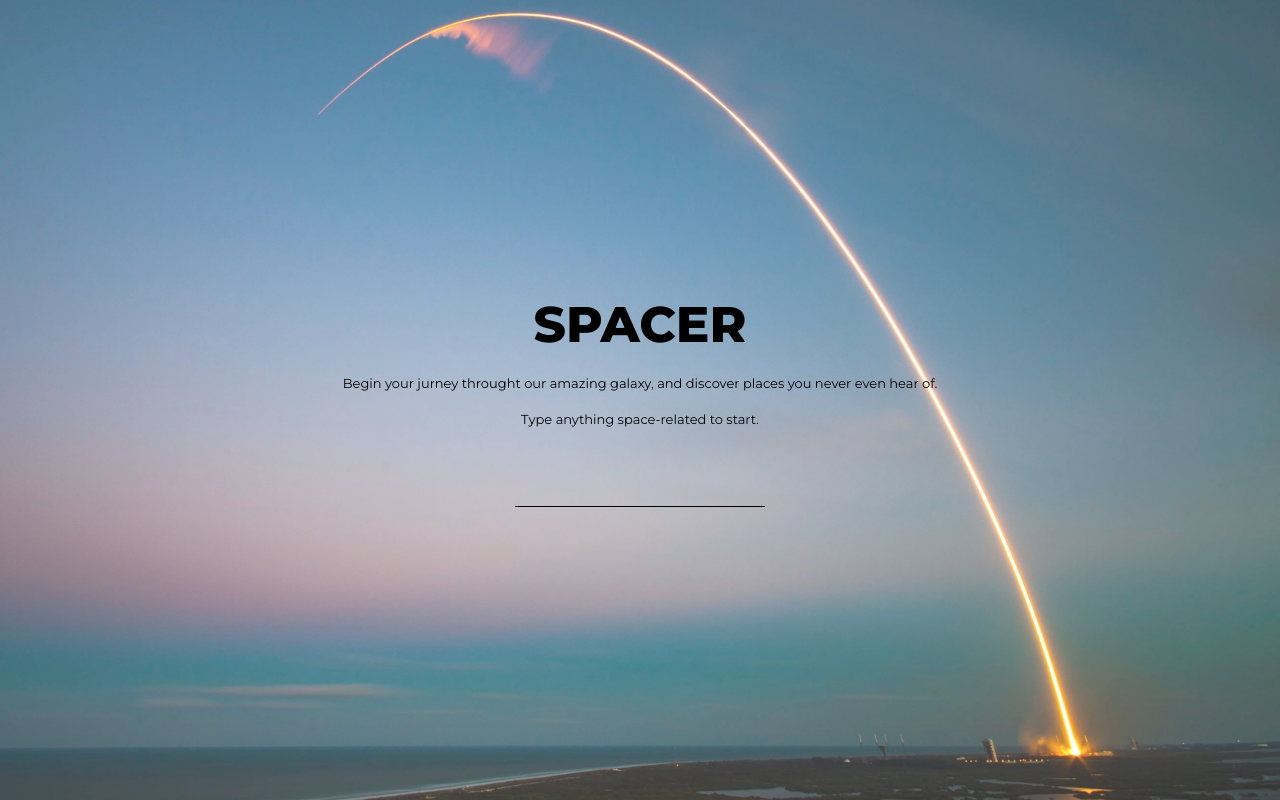
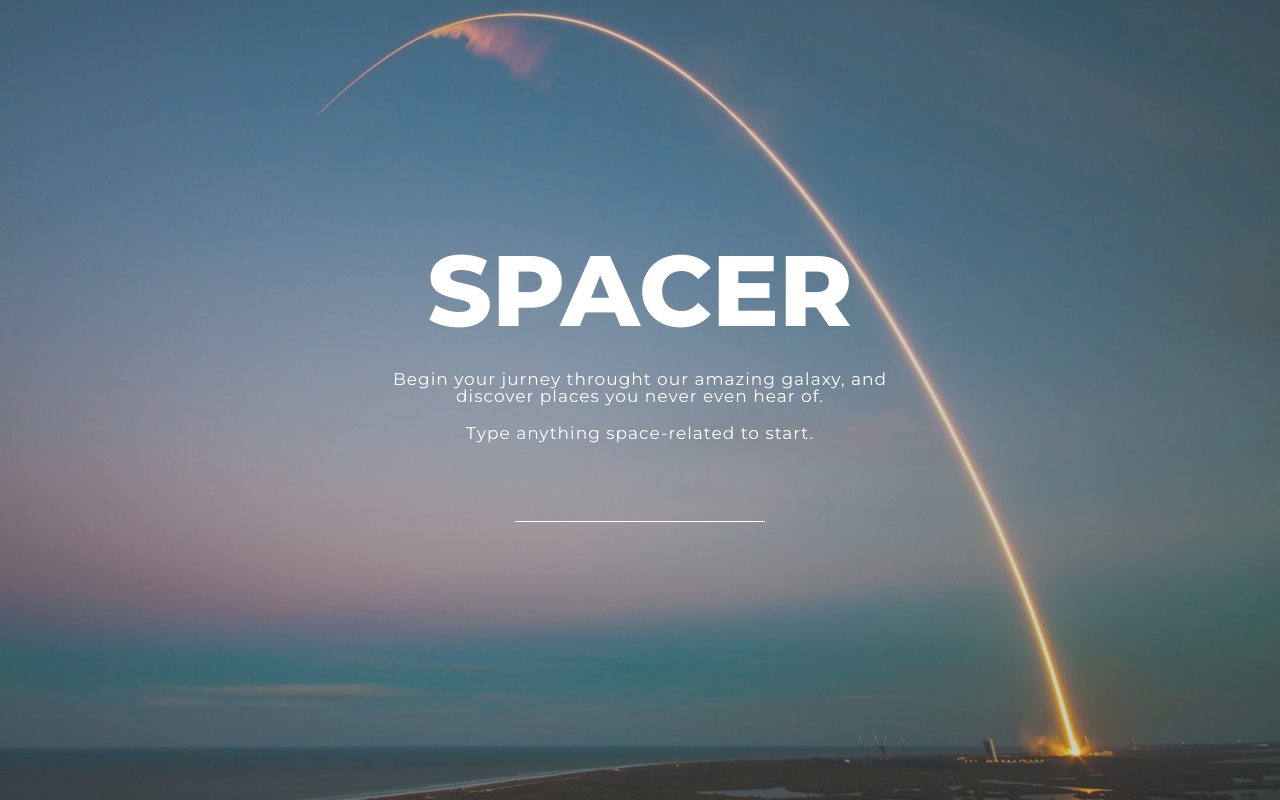
Before and after one commit to lukaszscislowski/spacer, a Vue app: page / in a window 1280 px wide. Built offline with nearby package versions, Linux system fonts and the light colour scheme.

Commit message:
finished app

```diff
--- a/src/App.vue
+++ b/src/App.vue
@@ -1,16 +1,174 @@
 <template>
- <div class="app">
-   <router-view />
- </div>
+  <div :class="[{ flexStart: step === 1 }, 'wrapper']">
+    <transition name="slide">
+      <img src="./assets/logo.svg" class="logo" v-if="step === 1" />
+    </transition>
+    <transition name="fade">
+      <HeroImage v-if="step === 0" />
+    </transition>
+    <Claim v-if="step === 0" />
+    <SearchInput
+      v-model="searchValue"
+      @input="handleInput"
+      :dark="step === 1"
+    />
+    <div class="results">
+      <Item v-for="item in results" :item="item" :key="item.data[0].nasa_id"
+      @click.native="handleModalOpen(item)" />
+    </div>
+    <div class="loader" v-if="step === 1 && loading" />
+				<Modal v-if="modalOpen" :item="modalItem" @closeModal="modalOpen = false" />
+  </div>
 </template>
+<script>
+import axios from 'axios';
+import debounce from 'lodash.debounce';
+import Claim from '@/components/Claim.vue';
+import SearchInput from '@/components/SearchInput.vue';
+import HeroImage from '@/components/Heroimage.vue';
+import Item from '@/components/Item.vue';
+import Modal from '@/components/Modal.vue';
+
+const API = 'https://images-api.nasa.gov/search';
+
+export default {
+  name: 'Search',
+  components: {
+    HeroImage,
+    Claim,
+    SearchInput,
+    Item,
+    Modal,
+  },
+  data() {
+    return {
+      modalItem: null,
+      modalOpen: false,
+      loading: false,
+      step: 0,
+      searchValue: '',
+      results: [],
+    };
+  },
+  methods: {
+
+    handleModalOpen(item) {
+      this.modalOpen = true;
+      this.modalItem = item;
+    },
+
+    // eslint-disable-next-line
+    handleInput: debounce(function () {
+      this.loading = true;
+      axios
+        .get(`${API}?q=${this.searchValue}&media_type=image`)
+        .then((response) => {
+          this.results = response.data.collection.items;
+          this.loading = false;
+          this.step = 1;
+        })
+        .catch((error) => {
+          console.log(error);
+        });
+    }, 500),
+  },
+};
+</script>
+
 <style lang="scss">
-@import url('https://fonts.googleapis.com/css2?family=Montserrat:wght@300;400;600;800&display=swap');
+@import url("https://fonts.googleapis.com/css2?family=Montserrat:wght@300;400;600;800&display=swap");
 * {
   box-sizing: border-box;
+  -webkit-font-smoothing: antialiased;
+  -moz-osx-font-smoothing: grayscale;
 }
 body {
-  font-family: 'Montserrat', sans-serif;
+  font-family: "Montserrat", sans-serif;
   margin: 0;
   padding: 0;
 }
+.wrapper {
+  margin: 0;
+  position: relative;
+  width: 100%;
+  min-height: 100vh;
+  padding: 30px;
+  display: flex;
+  flex-direction: column;
+  align-items: center;
+  justify-content: center;
+  &.flexStart {
+    justify-content: flex-start;
+  }
+}
+.logo {
+  position: absolute;
+  top: 30px;
+}
+
+
+.loader {
+  margin-top: 100px;
+  display: inline-block;
+  width: 64px;
+  height: 64px;
+  @media (min-width: 768px) {
+    width: 90px;
+    height: 90px;
+  }
+}
+.loader:after {
+  content: " ";
+  display: block;
+  width: 46px;
+  height: 46px;
+  margin: 1px;
+  border-radius: 50%;
+  border: 5px solid #1e3d4a;
+  border-color: #1e3d4a transparent #1e3d4a transparent;
+  animation: loading 1.2s linear infinite;
+  @media (min-width: 768px) {
+    width: 90px;
+    height: 90px;
+  }
+}
+@keyframes loading {
+  0% {
+    transform: rotate(0deg);
+  }
+  100% {
+    transform: rotate(360deg);
+  }
+}
+
+.fade-enter-active,
+.fade-leave-active {
+  transition: opacity 0.3s ease;
+}
+.fade-enter,
+.fade-leave-to {
+  opacity: 0;
+}
+.slide-enter-active,
+.slide-leave-active {
+  transition: margin-top 0.3s ease;
+}
+.slide-enter,
+.slide-leave-to {
+  margin-top: -50px;
+}
+
+.results {
+  margin-top: 50px;
+  display: grid;
+  grid-template-columns: 1fr 1fr;
+  grid-gap: 20px;
+  @media (min-width: 768px) {
+    width: 90%;
+   grid-template-columns: repeat(3 1fr);
+  }
+}
+
+/* eslint-disable eol-last */
+
 </style>
--- a/src/components/Claim.vue
+++ b/src/components/Claim.vue
@@ -13,12 +13,13 @@
 
 <script>
 export default {
-    name: 'Claim',
-}
+  name: 'Claim',
+};
 </script>
 
 <style lang="scss" scoped>
     .claimWrapper {
+        color:white;
         text-align: center;
         display: flex;
         flex-direction: column;
@@ -28,9 +29,22 @@ export default {
     .claim {
         font-size: 50px;
         margin: 0;
+         @media (min-width: 768px) {
+        font-size: 80px;
+    }
+        @media (min-width: 1024px) {
+        font-size: 100px;
+    }
     }
     .subclaim {
         margin: 20px 0 0 0;
         font-size: 13px;
+
+        @media (min-width: 768px) {
+        font-size: 17px;
+        width: 500px;
+        line-height: 1;
+        letter-spacing: 1px;
+    }
     }
 </style>
--- /dev/null
+++ b/src/components/Heroimage.vue
@@ -0,0 +1,31 @@
+<template>
+  <div class="heroImage"/>
+</template>
+<script>
+export default {
+  name: 'HeroImage',
+};
+</script>
+<style lang="scss" scoped>
+    .heroImage {
+        position: fixed;
+        top:0;
+        width: 100%;
+        height: 100vh;
+        z-index: -1;
+        background-image: url('..//assets/heroimage.jpg');
+        background-repeat: no-repeat;
+        background-size: cover;
+        background-position: 80% 0%;
+    }
+    .heroImage::after {
+        content:'';
+        background: rgba($color: #000000, $alpha: .2);
+        position: absolute;
+        top:0;
+        left:0;
+        z-index: 1;
+        width:100%;
+        height: 100vh;
+    }
+</style>
--- /dev/null
+++ b/src/components/Item.vue
@@ -0,0 +1,39 @@
+<template>
+  <div :style="style" class="item" />
+</template>
+
+<script>
+export default {
+  name: 'Item',
+  props: {
+    item: {
+      type: Object,
+      required: true,
+    },
+  },
+  data() {
+    return {
+      photo: this.item.links[0].href,
+      title: this.item.data[0].title,
+    };
+  },
+  computed: {
+    style() {
+      return `background-image: url("${this.photo}")`;
+    },
+  },
+};
+</script>
+
+<style lang="scss" scoped>
+ .item {
+    width: 40vw;
+    height: 250px;
+    background-size: cover;
+    background-repeat: no-repeat;
+    background-position: 50%;
+    @media (min-width: 768px) {
+      width: 25vw;
+    }
+  }
+</style>
--- /dev/null
+++ b/src/components/Modal.vue
@@ -0,0 +1,120 @@
+<template>
+    <div class="outerWrapper">
+    <div class="innerWrapper">
+      <div class="photo">
+        <img :src="photo">
+      </div>
+      <div class="description">
+        <h2 class="title">{{ title }}</h2>
+        <p class="description">
+          {{ description }}
+        </p>
+      </div>
+    </div>
+    <div class="close" @click="$emit('closeModal')" />
+  </div>
+</template>
+
+<script>
+export default {
+  name: 'Modal',
+  props: {
+    item: {
+      type: Object,
+      required: true,
+    },
+  },
+  data() {
+    return {
+      photo: null,
+      title: null,
+      description: null,
+    };
+  },
+  mounted() {
+    this.photo = this.item.links[0].href;
+    this.title = this.item.data[0].title;
+    this.description = this.item.data[0].description.substring(0, 200);
+  },
+};
+
+</script>
+
+<style lang="scss" scoped>
+
+.outerWrapper {
+    background: #f6f6f6;
+    max-width: 100%;
+    height: 100%;
+    position: fixed;
+    top: 0;
+    left: 0;
+    @media (min-width: 1024px) {
+      max-width: 70%;
+      height: 60%;
+      left: 0;
+      right: 0;
+      top: 0;
+      bottom: 0;
+      margin: auto;
+      box-shadow: 0 30px 30px -10px rgba(0,0,0, .3);
+    }
+  }
+   .close {
+    position: absolute;
+    width: 30px;
+    height: 30px;
+    padding: 30px;
+    right: 0;
+    top: 0;
+    cursor: pointer;
+    &::before,
+    &::after {
+      position: absolute;
+      top: 30px;
+      right: 20px;
+      content: '';
+      width: 20px;
+      height: 2px;
+      background: black;
+      display: block;
+    }
+    &::before {
+      transform: rotate(45deg);
+    }
+    &::after {
+      transform: rotate(-45deg);
+    }
+  }
+  .innerWrapper {
+    display: flex;
+    height: 100%;
+    padding: 50px;
+    justify-content: center;
+    align-items: center;
+    flex-direction: column;
+    @media (min-width: 1024px) {
+      flex-direction: row;
+      .photo {
+        min-width: 50%;
+        margin-right: 20px;
+      }
+    }
+
+        .photo {
+      width: 100%;
+      height: auto;
+      background: black;
+      img {
+        width: 100%;
+      }
+    }
+    .description {
+      color: #333;
+    }
+    .title {
+       color: #1e3d4a;
+    }
+  }
+
+</style>
--- a/src/components/SearchInput.vue
+++ b/src/components/SearchInput.vue
@@ -1,36 +1,60 @@
 <template>
-  <div class="searchWrapper">
-
-      <input
-      id="search"
-      name="search"
-      v-model="searchValue"
-      @input="handleInput"
-      />
-  </div>
+ <input
+    id="search"
+    name="search"
+    :value="value"
+    :class="{dark: dark}"
+    @input="handleChange"
+ />
 </template>
-
 <script>
 export default {
-    name: 'SearchInput',
-}
+  name: 'SearchInput',
+  props: {
+    value: {
+      type: String,
+      required: true,
+    },
+    dark: {
+      type: Boolean,
+      default: false,
+    },
+  },
+  methods: {
+    handleChange(e) {
+      this.$emit('input', e.target.value);
+    },
+  },
+};
 </script>
-
 <style lang="scss" scoped>
-    .searchWrapper{
+    input{
         margin-top: 50px;
+        width: 250px;
         display: flex;
-        flex-direction: column;
-        width: 250px;
-    }
-    label{
-        font-family:'Montserrat', sans-serif
-    }
-    input{
+        color: white;
+        font-size: 18px;
+        font-weight: 300;
         height: 30px;
         border: 0;
         background: none;
-        border-bottom:1px solid black;
+        border-bottom:1px solid white;
+        transition: box-shadow .3s ease-out;
+
+        @media (min-width: 1024px) {
+        font-weight: 400;
     }
-
-</style>
+    }
+    input:focus {
+        outline: none;
+        box-shadow: 0 10px 20px -8px rgba(255,255,255, .5);
+    }
+    .dark {
+        color: #1e3d4a;
+        border-bottom-color: #1e3d4a;
+    }
+    .dark:focus {
+        outline: none;
+        box-shadow: 0 10px 20px -8px rgba(#1e3d4a, .2);
+    }
+</style>/n
--- a/src/main.js
+++ b/src/main.js
@@ -1,10 +1,8 @@
 import Vue from 'vue';
 import App from './App.vue';
-import router from './router';
 
 Vue.config.productionTip = false;
 
 new Vue({
-  router,
   render: (h) => h(App),
 }).$mount('#app');
--- a/src/router.js
+++ /dev/null
@@ -1,17 +0,0 @@
-import Vue from 'vue';
-import Router from 'vue-router';
-import Search from './views/Search.vue';
-
-Vue.use(Router);
-
-export default new Router({
-
-    routes: [
-        {
-            path: '/',
-            name: 'Search',
-            component: Search,
-        },
-
-    ],
-});
--- a/src/views/Search.vue
+++ /dev/null
@@ -1,57 +0,0 @@
-<template>
-    <div class="wrapper">
-        <Claim />
-        <SearchInput />
-    </div>
-</template>
-<script>
-import axios from 'axios';
-import debounce from 'lodash.debounce';
-import Claim from '@/components/Claim.vue';
-import SearchInput from '@/components/SearchInput.vue';
-
-const API = 'https://images-api.nasa.gov/search';
-
-export default {
-    name: 'Search',
-    components: {
-        Claim,
-        SearchInput,
-        },
-    data() {
-        return {
-            searchValue: '',
-            results: [],
-        };
-
-    },
-    methods: {
-        handleInput: debounce(function() {
-            axios.get(`${API}?q=${this.searchValue}&media_type=image`)
-            .then((response) => {
-                this.results = response.data.collection.items;
-            })
-            .catch((error) =>{
-                console.log(error);
-            });
-        }, 500),
-    },
-};
-</script>
-<style lang="scss" scoped>
-    .wrapper{
-        display: flex;
-        flex-direction: column;
-        align-items: center;
-        justify-content: center;
-        margin: 0;
-        padding: 30px;
-        width: 100%;
-        height: 100vh;
-        background-image: url('..//assets/heroimage.jpg');
-        background-repeat: no-repeat;
-        background-size: cover;
-        background-position: 80% 0%;
-    }
-
-</style>
```
Also changed, not shown: .eslintrc.js, src/assets/logo.png (deleted), src/assets/logo.svg (added).
